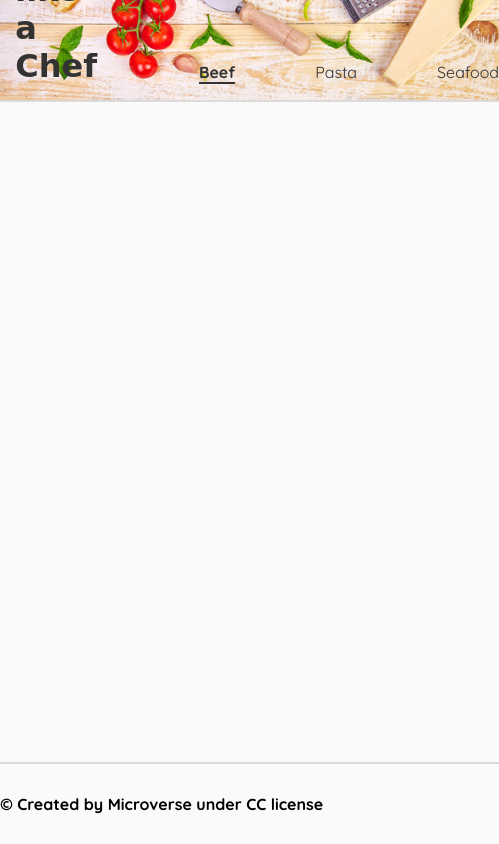
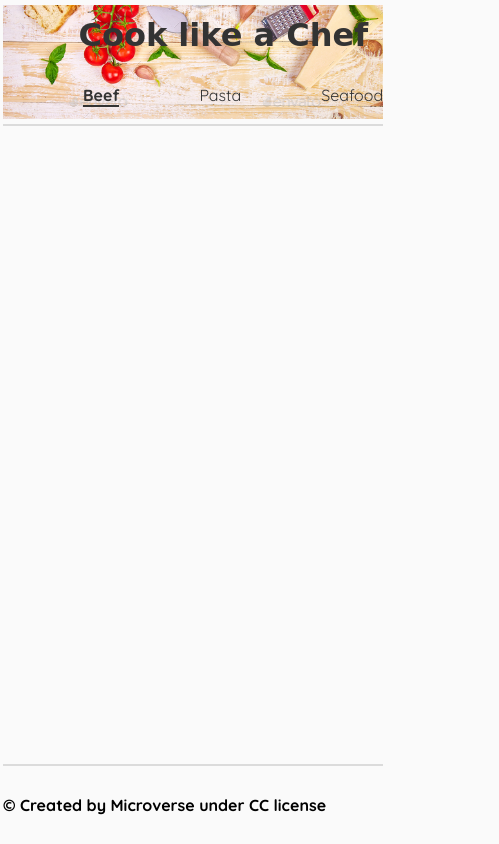
Before and after one commit to hendridg/capstone-javascript, a website built with webpack: page src/index.html in a window 390 px wide. Shown: the whole page, 499 px wide, since content can reach past the window. Built offline with nearby package versions, Linux system fonts and the light colour scheme; no server answers.

Commit message:
fix esl linters

```diff
--- a/src/modules/createPopup.js
+++ b/src/modules/createPopup.js
@@ -42,8 +42,7 @@ const createPopup = (details, msgDat) => {
 
 // function to get each element data
 const getItemData = async (id) => {
-  const foodItemDataURL =
-    'https://www.themealdb.com/api/json/v1/1/lookup.php?i=';
+  const foodItemDataURL = 'https://www.themealdb.com/api/json/v1/1/lookup.php?i=';
   const request = new Request(foodItemDataURL + id);
   const response = await fetch(request);
   const responseJson = await response.json();
--- a/src/style.css
+++ b/src/style.css
@@ -286,3 +286,11 @@ input:focus {
     opacity: 1;
   }
 }
+
+@media only screen and (max-width: 600px) {
+  header {
+    flex-direction: column;
+    justify-content: center;
+    height: 100%;
+  }
+}
```
Also changed, not shown: src/__test__/index.test.js (+2 -2 lines), src/modules/newComent.js (+2 -5 lines).
